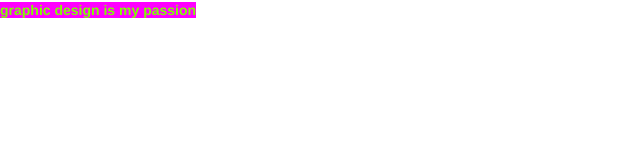
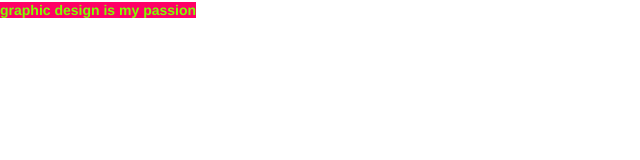
Before and after one commit to kanewcomer/kanewcomer.github.io, a plain HTML site: page index.html in a window 1280 px wide. Shown: the whole page, without its empty margins (0-640 px from the left). Drawn offline with nearby package versions, Linux system fonts and the light colour scheme.

Commit message:
darker pink

```diff
--- a/index.css
+++ b/index.css
@@ -1,3 +1,3 @@
 b {
-	color: chartreuse;background-color:magenta;
+	color: chartreuse;background-color:#FF0066;
 }
```
